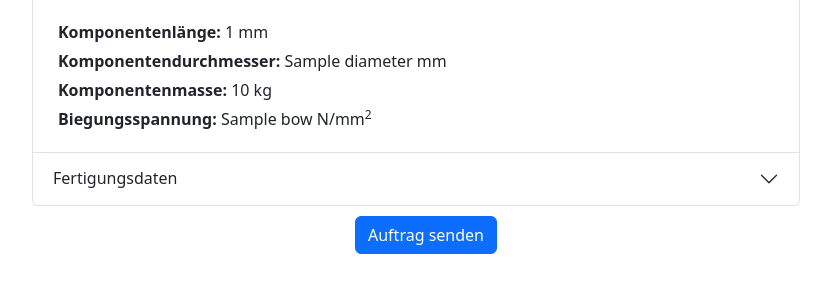
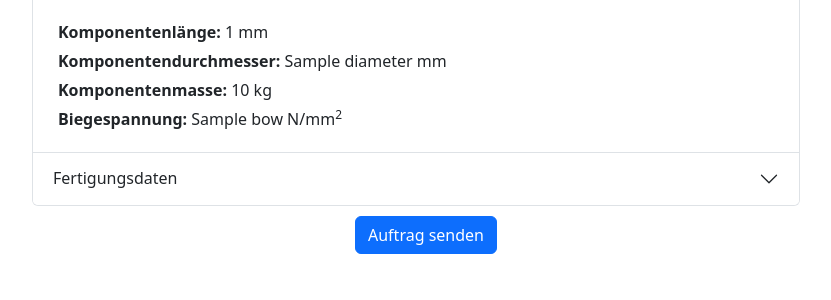
Before and after one commit to raspitim/SmileLikeABosch, a Django app: template main/templates/page3.html in a window 1280 px wide, after a click on "Entwicklungsdaten". Shown: the part 480-780 px from the top of the page, without its empty margins (224-1055 px from the left). Run offline with Django 4.2, Linux system fonts and the light colour scheme; the template is opened without the code that fills it: most values are stand-ins (such as "Sample title", 1, 10 or a date in 2020).

Commit message:
Update page3.html

```diff
--- a/main/templates/page3.html
+++ b/main/templates/page3.html
@@ -55,7 +55,7 @@
                         <strong>Komponentenmasse:</strong> {{weight}} kg
                     </div>
                     <div class="inputcontainer">
-                        <strong>Biegungsspannung:</strong> {{bow}} N/mm<sup>2</sup>
+                        <strong>Biegespannung:</strong> {{bow}} N/mm<sup>2</sup>
                     </div>
                 </div>
             </div>
```
